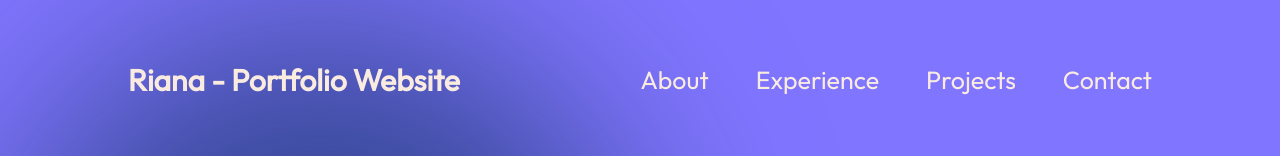
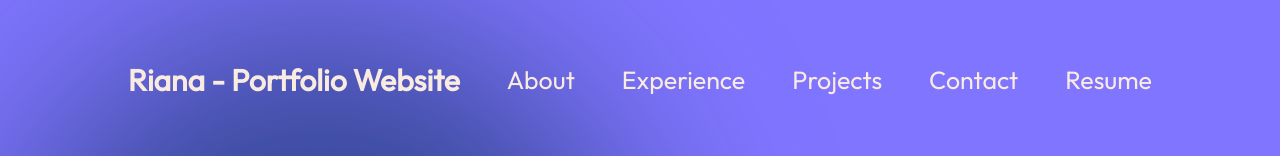
Before and after one commit to rtherrie/portfolio, a React (Vite) app: page / in a window 1280 px wide. Shown: the top 156 px of the page. Built offline with nearby package versions, Linux system fonts and the light colour scheme.

Commit message:
added resume

```diff
--- a/src/components/Navbar/Navbar.jsx
+++ b/src/components/Navbar/Navbar.jsx
@@ -28,6 +28,11 @@ export const Navbar = () => {
           <li>
             <a href="#contact">Contact</a>
           </li>
+          <li>
+            <a href="/portfolio/riana-resume2025.pdf" download>
+              Resume
+            </a>
+          </li>
         </ul>
       </div>
     </nav>
```
Also changed, not shown: 1 other file (tests, documents, lock files or other folders).
